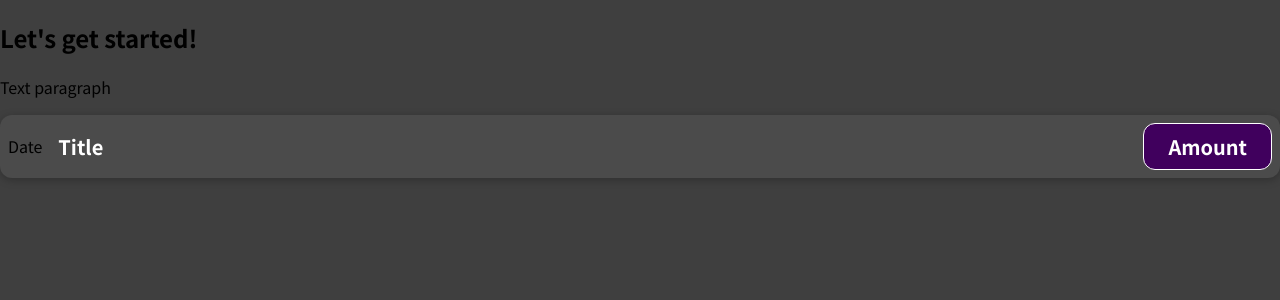
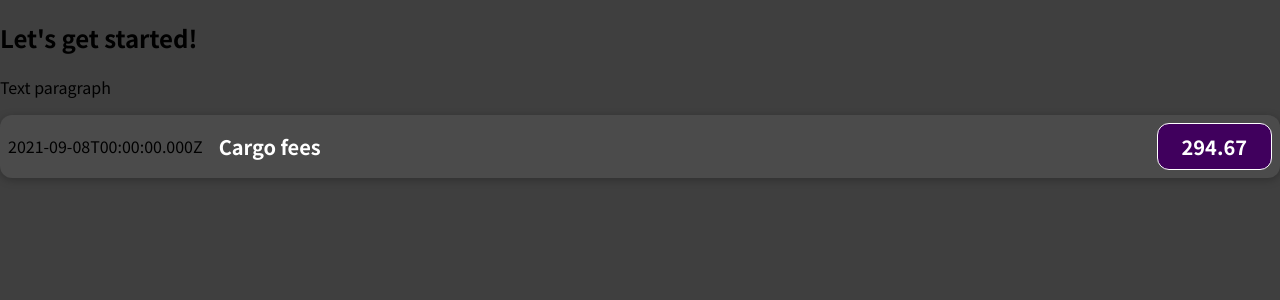
Before and after one commit to nixford/React-TheCompleteGuide, a JavaScript app in the folder 01. React-Basic-Working-With-Components/01-starting-setup/: page / in a window 1280 px wide. Shown: the top 300 px of the page. Built offline with nearby package versions, Linux system fonts and the light colour scheme.

Commit message:
add dynamic data in react component

```diff
--- a/01. React-Basic-Working-With-Components/01-starting-setup/src/components/ExpenseItem.js
+++ b/01. React-Basic-Working-With-Components/01-starting-setup/src/components/ExpenseItem.js
@@ -2,13 +2,18 @@ import './ExpenseItem.css';
 
 // Every React component is function which should be exported/imported
 function ExpenseItem() {
+	const date = new Date(2021, 8, 8);
+	const title = "Cargo fees";
+	const amount = 294.67;
+
+
 	return (
 		// In the HTML part the component must have always only one root element!!!
 		<div className='expense-item'> {/* react class binding syntax - 'className' */}
-			<div>Date</div>
+			<div>{date.toISOString()}</div> {/* the date object must be cast to string */}
 			<div className='expense-item__description'>
-				<h2>Title</h2>
-				<div className='expense-item__price'>Amount</div>
+				<h2>{title}</h2>{/* react dynamic output syntax - {variable} */}
+				<div className='expense-item__price'>{amount}</div>
 			</div>
 		</div>
 	)
```
